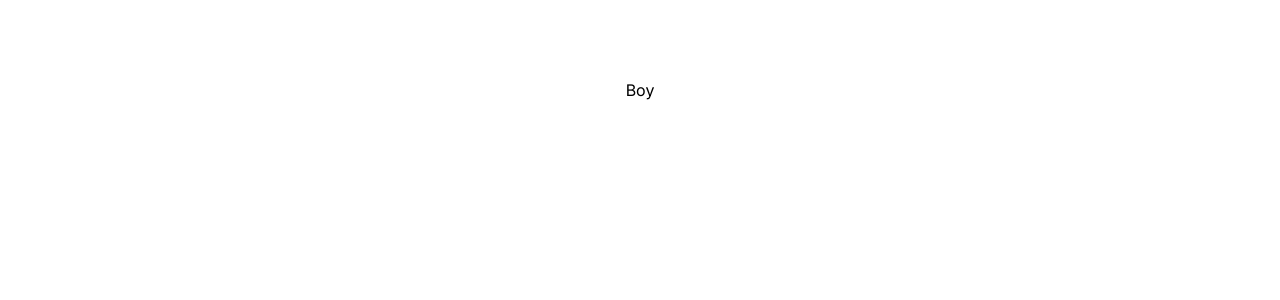
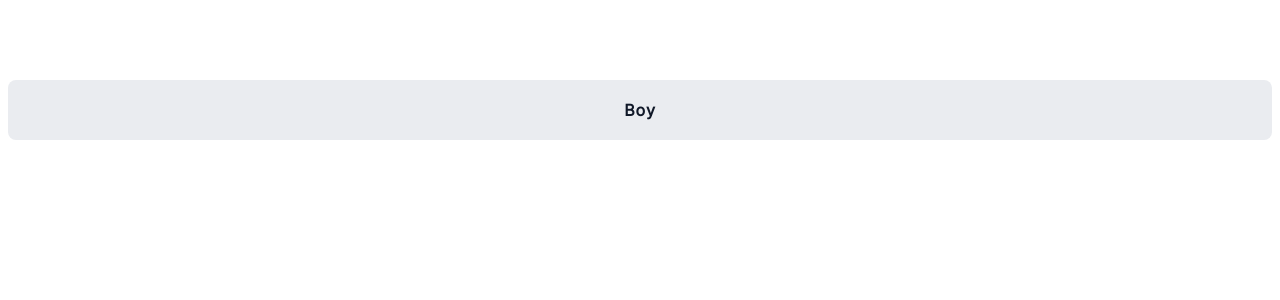
Before and after one commit to OkoloJohnbosco/HNG-task, a Next.js app: page / in a window 1280 px wide. Shown: the top 300 px of the page. Built offline with nearby package versions, Linux system fonts and the light colour scheme.

Commit message:
chore: styled the link buttons

```diff
--- a/components/link/index.jsx
+++ b/components/link/index.jsx
@@ -6,7 +6,7 @@ function Link({ id, href, children }) {
     <a
       id={id}
       href={href}
-      className={styles.container}
+      className={styles.link}
       target="_blank"
       rel="noopener noreferrer"
     >
--- a/styles/globals.css
+++ b/styles/globals.css
@@ -1,4 +1,10 @@
 @import url("https://fonts.googleapis.com/css2?family=Inter&display=swap");
+:root {
+  --link-bg: #eaecf0;
+  --link-color: #101828;
+  --link-dark-bg: #d0d5dd;
+}
+
 html,
 body {
   padding: 0;
--- a/styles/link.module.css
+++ b/styles/link.module.css
@@ -0,0 +1,16 @@
+.link {
+  background-color: var(--link-bg);
+  color: var(--link-color);
+  width: 100%;
+  font-weight: 600;
+  letter-spacing: 1px;
+  display: grid;
+  place-items: center;
+  padding: 20px 32px;
+  border-radius: 8px;
+  transition: background-color 0.2s ease-in-out;
+}
+
+.link:hover {
+  background-color: var(--link-dark-bg);
+}
```
